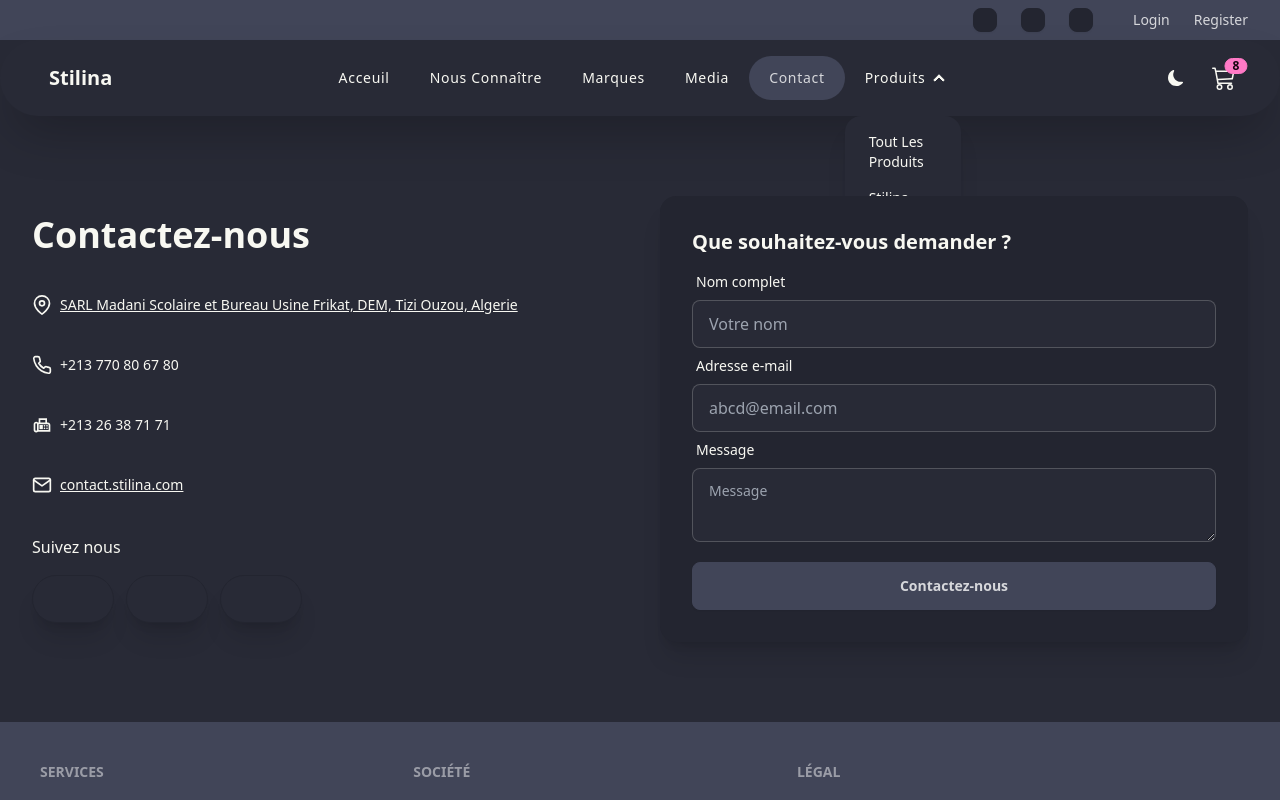
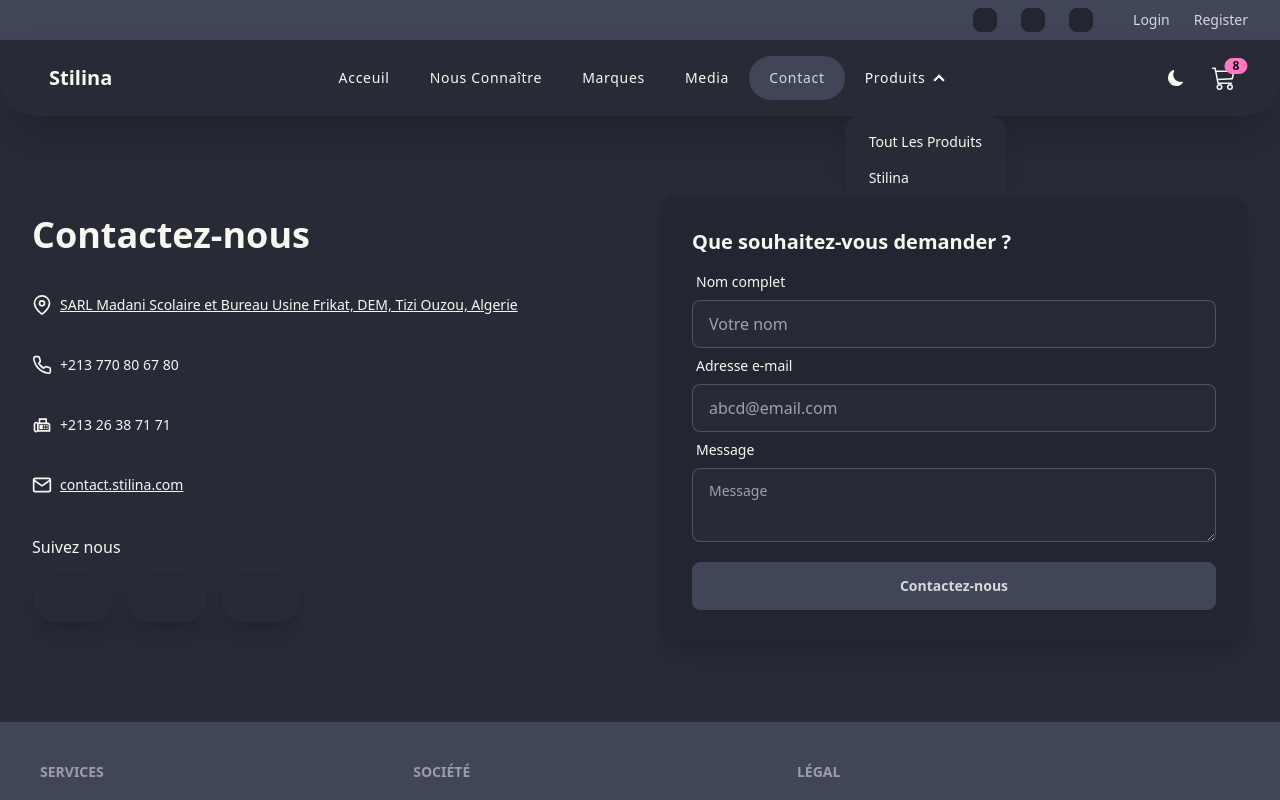
Before and after one commit to zayzou/stilina-website, a React (Vite) app: page /contact in a window 1280 px wide. Both pictures are taken after a click on the heading "Produits". Shown: the top 800 px of the page. Built offline with nearby package versions, Linux system fonts and the light colour scheme; no server answers; some icons are missing.

Commit message:
fix submenu link

```diff
--- a/src/components/nav/NavLinks.jsx
+++ b/src/components/nav/NavLinks.jsx
@@ -14,10 +14,10 @@
                             </summary>
                             <ul>
                                 <li className="capitalize">
-                                    <NavLink to={url}>Tout les produits</NavLink>
+                                    <a className="text-nowrap" href={url}>Tout les produits</a>
                                 </li>
                                 {sub_menus.map((menu) => <li className="capitalize" key={menu}>
-                                    <NavLink to={`${url}?brand=${menu.toUpperCase()}`}>{menu}</NavLink>
+                                    <a href={`${url}?brand=${menu.toUpperCase()}`}>{menu}</a>
                                 </li>)}
                             </ul>
                         </details> :
```
